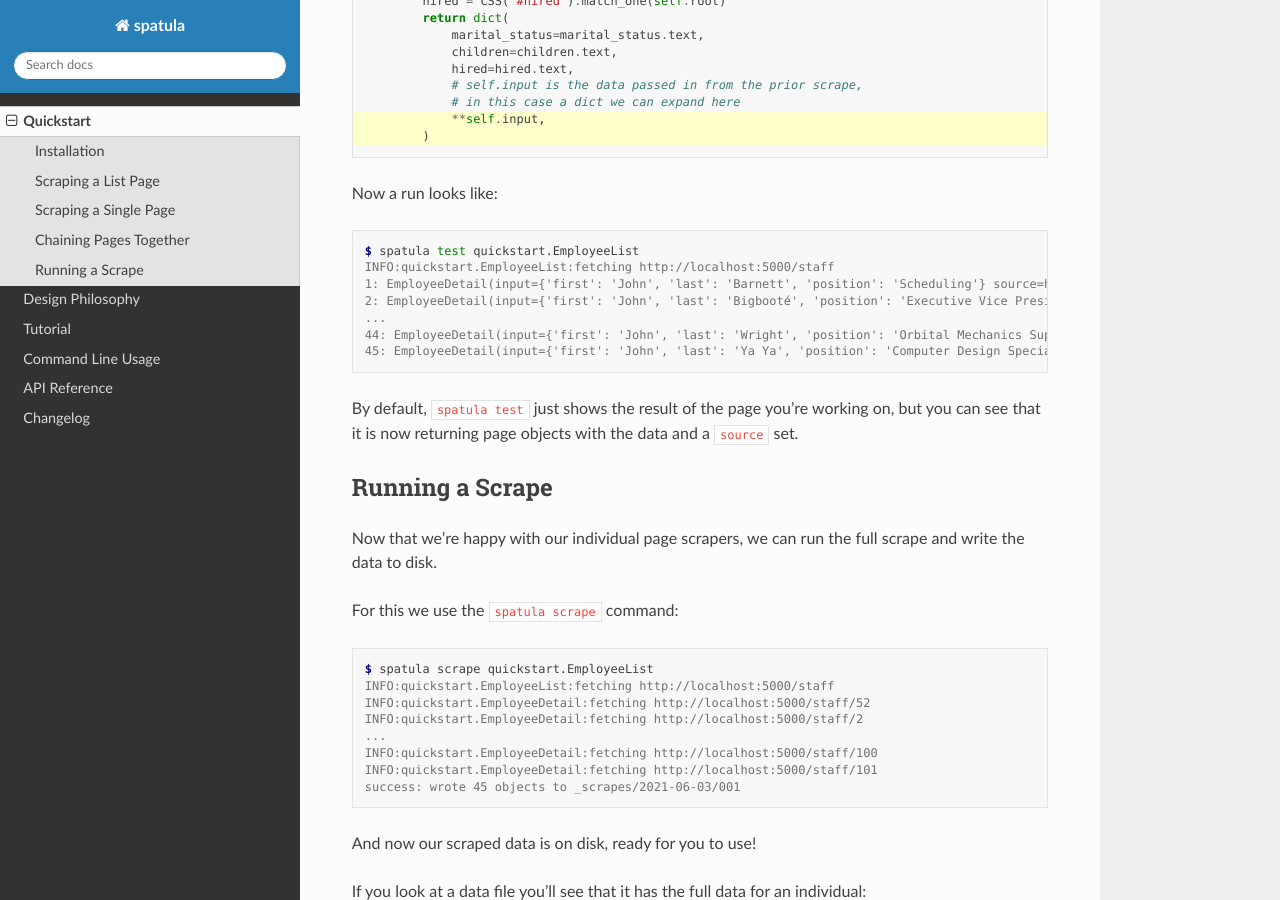
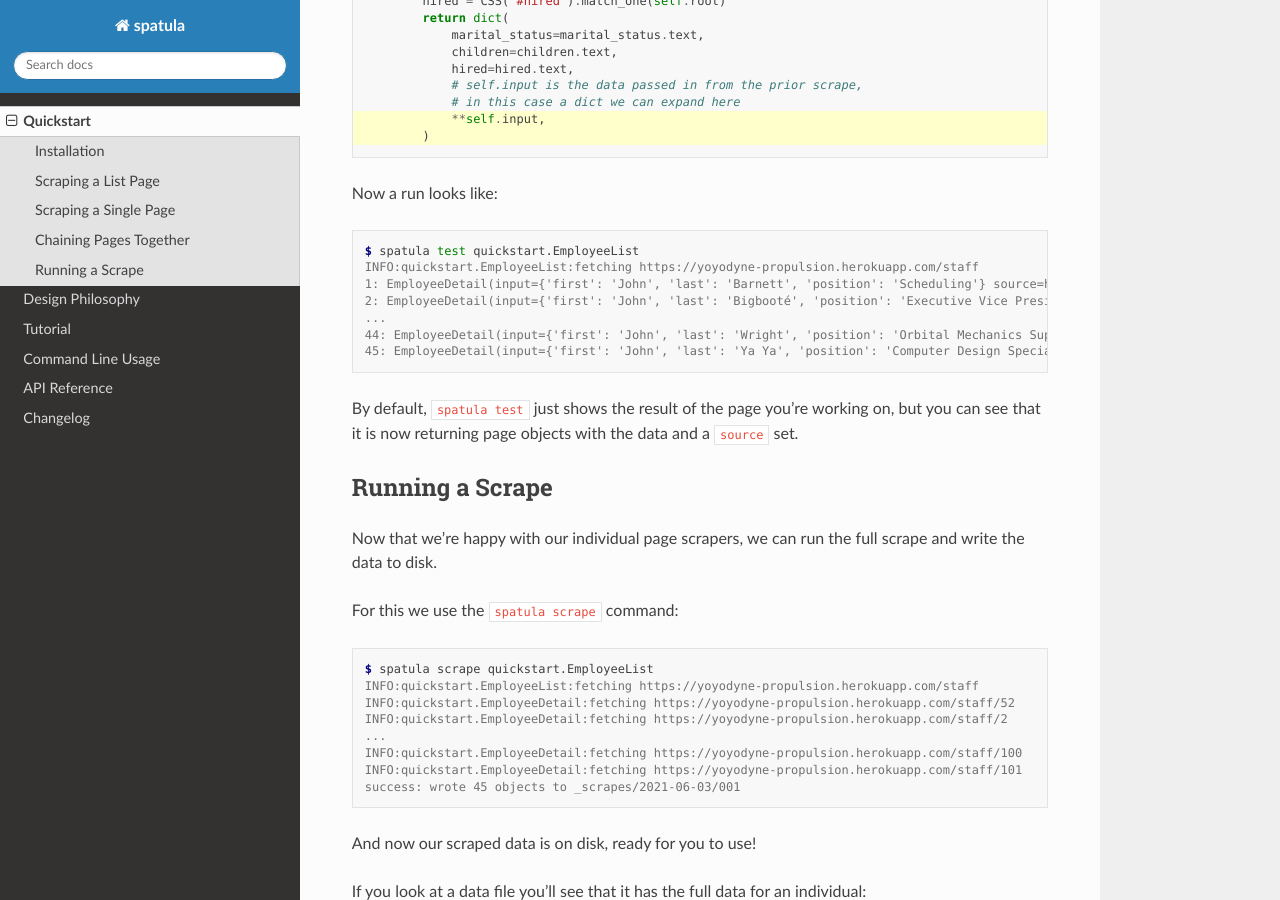
Before and after one commit to jamesturk/spatula, a Sphinx documentation site: the page built from docs/quickstart.rst, in a window 1280 px wide and 900 px high, scrolled down 4057 px. Built offline with Sphinx 7.4.7 and the Read the Docs theme 2.0.0, drawn with Linux system fonts in a browser that asks for light colours; some of the changed text lies outside the part shown.

Commit message:
quickstart localhost fix

```diff
--- a/docs/quickstart.rst
+++ b/docs/quickstart.rst
@@ -155,7 +155,7 @@ It can be tested from the command line like:
 .. code-block:: console
 
   $ spatula test quickstart.EmployeeDetail --source "https://yoyodyne-propulsion.herokuapp.com/staff/52"
-  INFO:quickstart.EmployeeDetail:fetching http://localhost:5000/staff/52
+  INFO:quickstart.EmployeeDetail:fetching https://yoyodyne-propulsion.herokuapp.com/staff/52
   {'children': '1', 'hired': '3/6/1963', 'marital_status': 'Married'}
 
 One thing to note is that since we didn't define a single source attribute like we did in :py:class:`EmployeeList`, we need to pass one on the command line with ``--source``.  This lets you quickly try your scraper against multiple variants of a page if desired.
@@ -220,12 +220,12 @@ Now a run looks like:
 .. code-block:: console
 
   $ spatula test quickstart.EmployeeList
-  INFO:quickstart.EmployeeList:fetching http://localhost:5000/staff
-  1: EmployeeDetail(input={'first': 'John', 'last': 'Barnett', 'position': 'Scheduling'} source=http://localhost:5000/staff/52)
-  2: EmployeeDetail(input={'first': 'John', 'last': 'Bigbooté', 'position': 'Executive Vice President'} source=http://localhost:5000/staff/2)
+  INFO:quickstart.EmployeeList:fetching https://yoyodyne-propulsion.herokuapp.com/staff
+  1: EmployeeDetail(input={'first': 'John', 'last': 'Barnett', 'position': 'Scheduling'} source=https://yoyodyne-propulsion.herokuapp.com/staff)
+  2: EmployeeDetail(input={'first': 'John', 'last': 'Bigbooté', 'position': 'Executive Vice President'} source=https:/yoyodyne-propulsion.herokuapp.com/staff/2)
   ...
-  44: EmployeeDetail(input={'first': 'John', 'last': 'Wright', 'position': 'Orbital Mechanics Supervisor'} source=http://localhost:5000/staff/100)
-  45: EmployeeDetail(input={'first': 'John', 'last': 'Ya Ya', 'position': 'Computer Design Specialist'} source=http://localhost:5000/staff/101)
+  44: EmployeeDetail(input={'first': 'John', 'last': 'Wright', 'position': 'Orbital Mechanics Supervisor'} source=https:/yoyodyne-propulsion.herokuapp.com/staff/100)
+  45: EmployeeDetail(input={'first': 'John', 'last': 'Ya Ya', 'position': 'Computer Design Specialist'} source=https://yoyodyne-propulsion.herokuapp.com/staff/101)
 
 
 By default, ``spatula test`` just shows the result of the page you're working on, but you can see that it is now returning page objects with the data and a ``source`` set.
@@ -241,12 +241,12 @@ For this we use the ``spatula scrape`` command:
 .. code-block:: console
 
   $ spatula scrape quickstart.EmployeeList
-  INFO:quickstart.EmployeeList:fetching http://localhost:5000/staff
-  INFO:quickstart.EmployeeDetail:fetching http://localhost:5000/staff/52
-  INFO:quickstart.EmployeeDetail:fetching http://localhost:5000/staff/2
+  INFO:quickstart.EmployeeList:fetching https://yoyodyne-propulsion.herokuapp.com/staff
+  INFO:quickstart.EmployeeDetail:fetching https://yoyodyne-propulsion.herokuapp.com/staff/52
+  INFO:quickstart.EmployeeDetail:fetching https://yoyodyne-propulsion.herokuapp.com/staff/2
   ...
-  INFO:quickstart.EmployeeDetail:fetching http://localhost:5000/staff/100
-  INFO:quickstart.EmployeeDetail:fetching http://localhost:5000/staff/101
+  INFO:quickstart.EmployeeDetail:fetching https://yoyodyne-propulsion.herokuapp.com/staff/100
+  INFO:quickstart.EmployeeDetail:fetching https://yoyodyne-propulsion.herokuapp.com/staff/101
   success: wrote 45 objects to _scrapes/2021-06-03/001
 
 And now our scraped data is on disk, ready for you to use!
```
